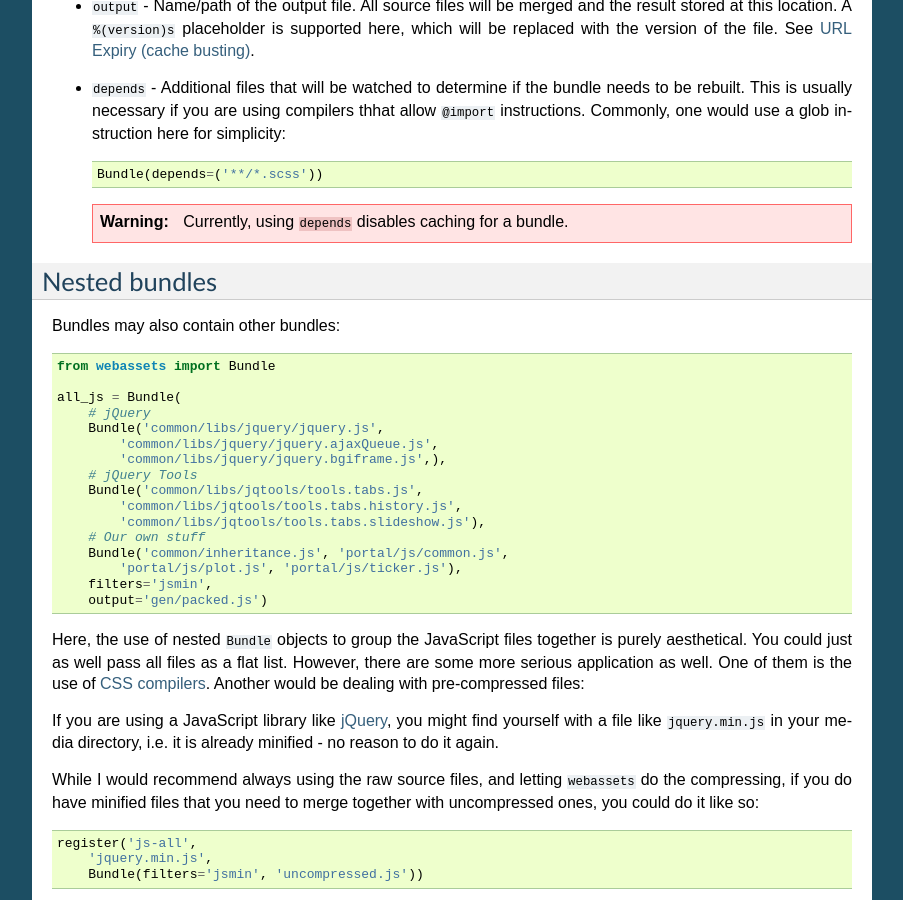
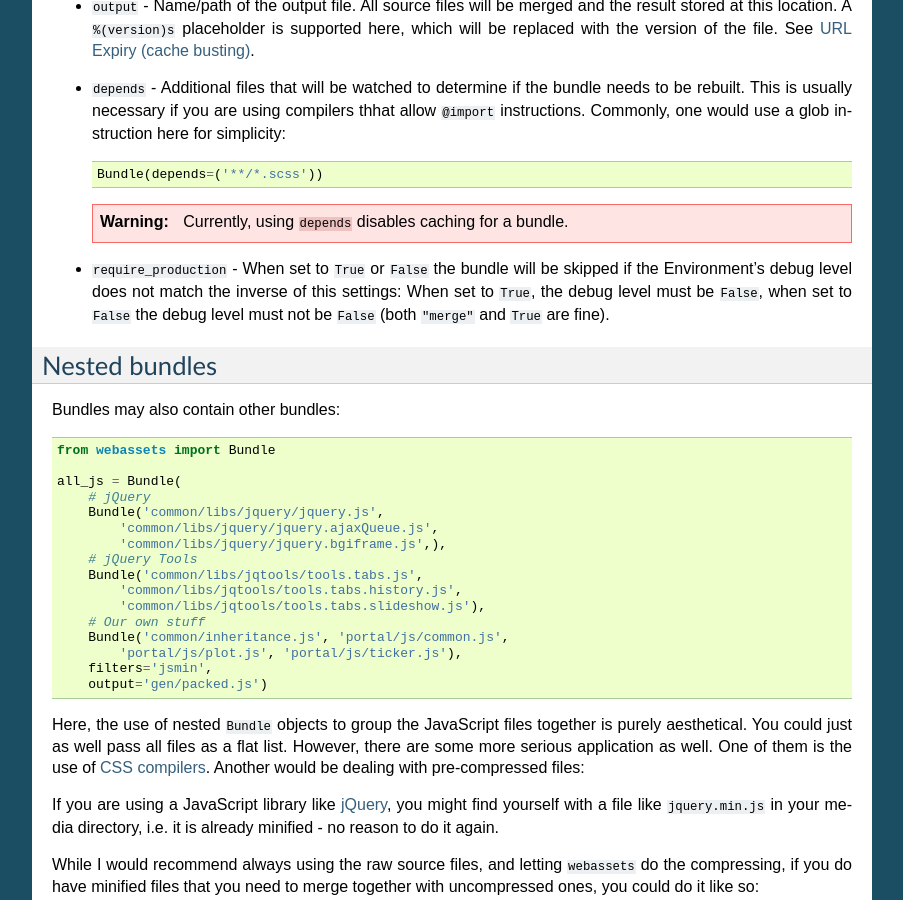
Before and after one commit to miracle2k/webassets, a Sphinx documentation site: the page built from docs/bundles.rst, in a window 1280 px wide and 900 px high, scrolled down 427 px. Shown: the whole window, without its empty margins (198-1101 px from the left). Built offline with Sphinx 7.4.7, drawn with Linux system fonts in a browser that asks for light colours.

Commit message:
Document the new feature

```diff
--- a/docs/bundles.rst
+++ b/docs/bundles.rst
@@ -42,6 +42,12 @@ arguments:
 
   .. warning::
     Currently, using ``depends`` disables caching for a bundle.
+
+* ``require_production`` - When set to ``True`` or ``False`` the bundle will be
+  skipped if the Environment's debug level does not match the inverse of this
+  settings: When set to ``True``, the debug level must be ``False``, when set to
+  ``False`` the debug level must not be ``False`` (both ``"merge"`` and ``True``
+  are fine).
 
 
 Nested bundles
```
